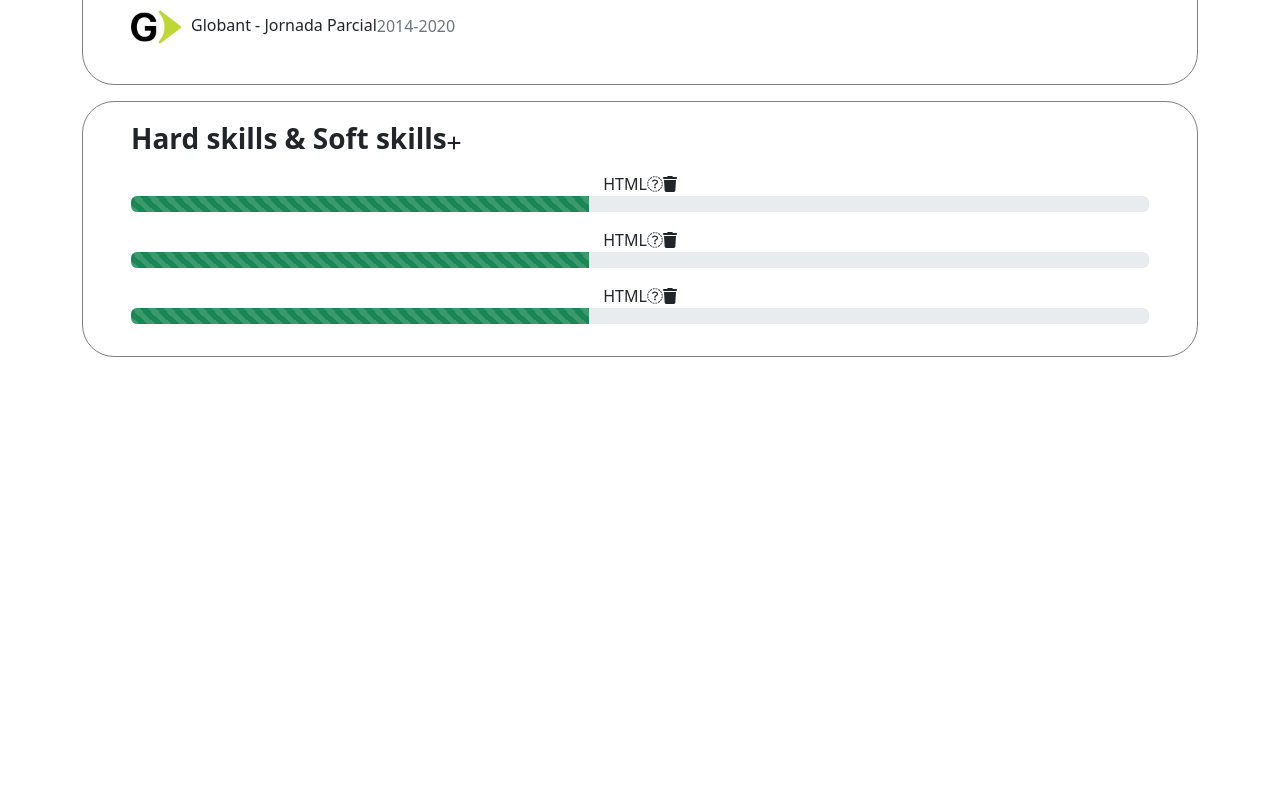
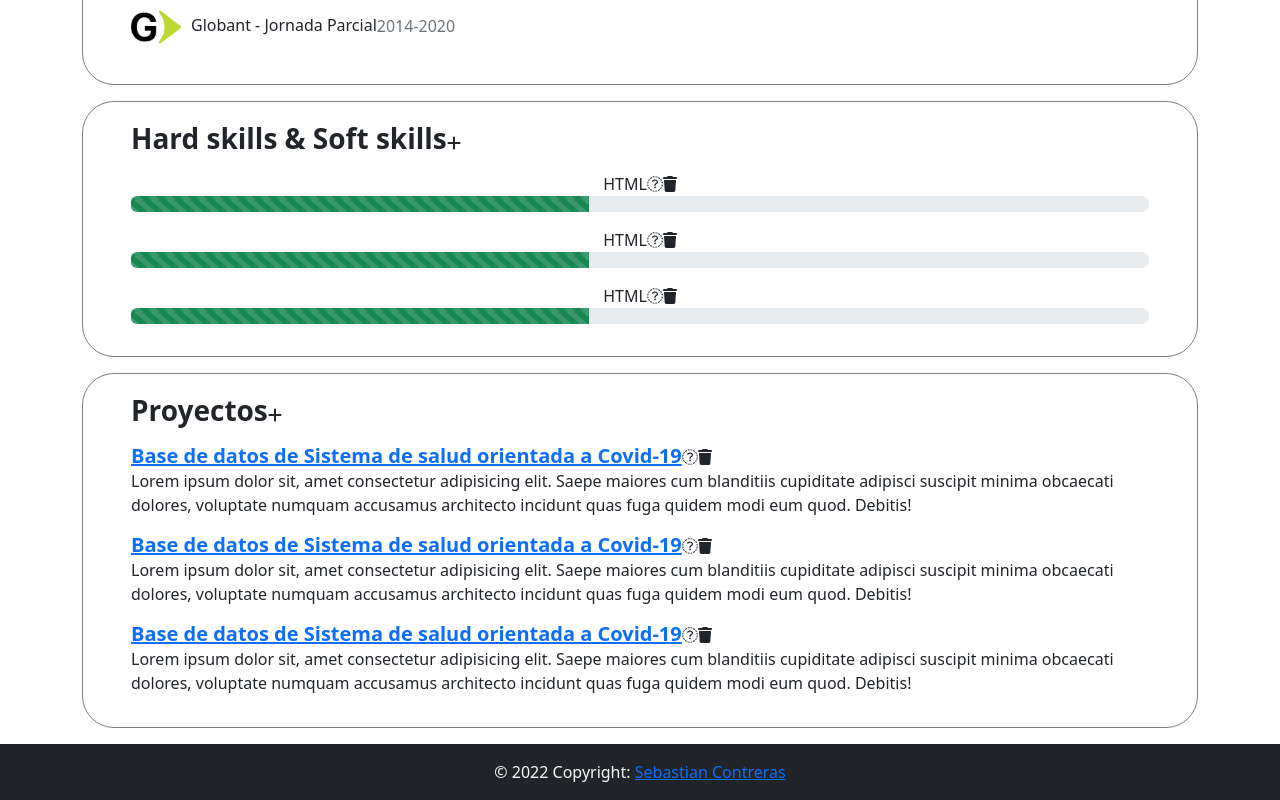
Before and after one commit to sebastian-contreras/Curriculum-Angular, an Angular app: page / in a window 1280 px wide. Shown: the part 1339-2139 px from the top of the page. Before the commit the page ends 1696 px from the top, so only its background shows below. Built offline with nearby package versions, Linux system fonts and the light colour scheme.

Commit message:
Estructura final, faltan arreglos

```diff
--- a/src/app/app.component.html
+++ b/src/app/app.component.html
@@ -5,4 +5,6 @@
     <app-seccion></app-seccion>
     <app-seccion></app-seccion>
 <app-hard></app-hard>
+<app-proyectos-seccion></app-proyectos-seccion>
 </div>
+<app-footer></app-footer>
--- a/src/app/app.module.ts
+++ b/src/app/app.module.ts
@@ -11,6 +11,8 @@
 import { ComponentHistoriaComponent } from './components/component-historia/component-historia.component';
 import { HardComponent } from './components/hard/hard.component';
 import { ProgressComponent } from './components/progress/progress.component';
+import { ProyectosSeccionComponent } from './components/proyectos-seccion/proyectos-seccion.component';
+import { ProyectoComponentComponent } from './components/proyecto-component/proyecto-component.component';
 
 @NgModule({
   declarations: [
@@ -23,6 +25,8 @@
     ComponentHistoriaComponent,
     HardComponent,
     ProgressComponent,
+    ProyectosSeccionComponent,
+    ProyectoComponentComponent,
   ],
   imports: [
     BrowserModule,
--- a/src/app/components/footer/footer.component.html
+++ b/src/app/components/footer/footer.component.html
@@ -1 +1,8 @@
-<p>footer works!</p>
+<footer class="bg-dark text-center text-lg-start">
+    <!-- Copyright -->
+    <div class="text-center p-3 text-light">
+        © 2022 Copyright:
+        <a href="https://mdbootstrap.com/">Sebastian Contreras</a>
+    </div>
+    <!-- Copyright -->
+</footer>
--- /dev/null
+++ b/src/app/components/proyecto-component/proyecto-component.component.html
@@ -0,0 +1,13 @@
+<article class="trabajo">
+    <div class="tituloSeccion">
+        <h5 class="fw-bold mb-2">
+            <a href="#">Base de datos de Sistema de salud orientada a Covid-19</a>
+        </h5>
+        <i class="fa-sharp fa-solid fa-pen"></i>
+        <i class="fa-solid fa-trash"></i>
+    </div>
+
+    <p>Lorem ipsum dolor sit, amet consectetur adipisicing elit. Saepe maiores cum blanditiis cupiditate
+        adipisci suscipit minima obcaecati dolores, voluptate numquam accusamus architecto incidunt quas
+        fuga quidem modi eum quod. Debitis!</p>
+</article>
--- /dev/null
+++ b/src/app/components/proyectos-seccion/proyectos-seccion.component.html
@@ -0,0 +1,9 @@
+<div id="proyectos" class="bordesSeccion mb-3">
+    <div class="tituloSeccion mb-3">
+        <h3 class="fw-bold mb-3">Proyectos</h3>
+        <i class="fa-solid fa-plus"></i>
+    </div>
+    <app-proyecto-component></app-proyecto-component>
+    <app-proyecto-component></app-proyecto-component>
+    <app-proyecto-component></app-proyecto-component>
+</div>
```
Also changed, not shown: src/app/components/proyecto-component/proyecto-component.component.ts (added, +10 -0 lines), src/app/components/proyectos-seccion/proyectos-seccion.component.ts (added, +10 -0 lines), src/app/components/proyecto-component/proyecto-component.component.css (added), src/app/components/proyectos-seccion/proyectos-seccion.component.css (added), 2 other files (tests, documents, lock files or other folders).
